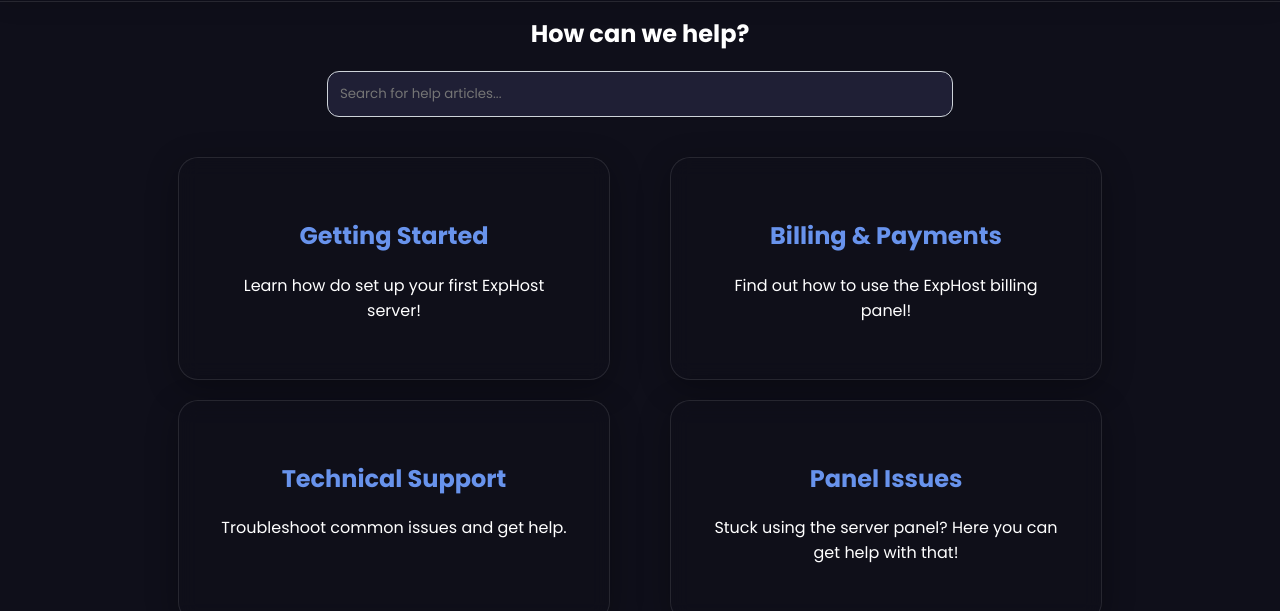
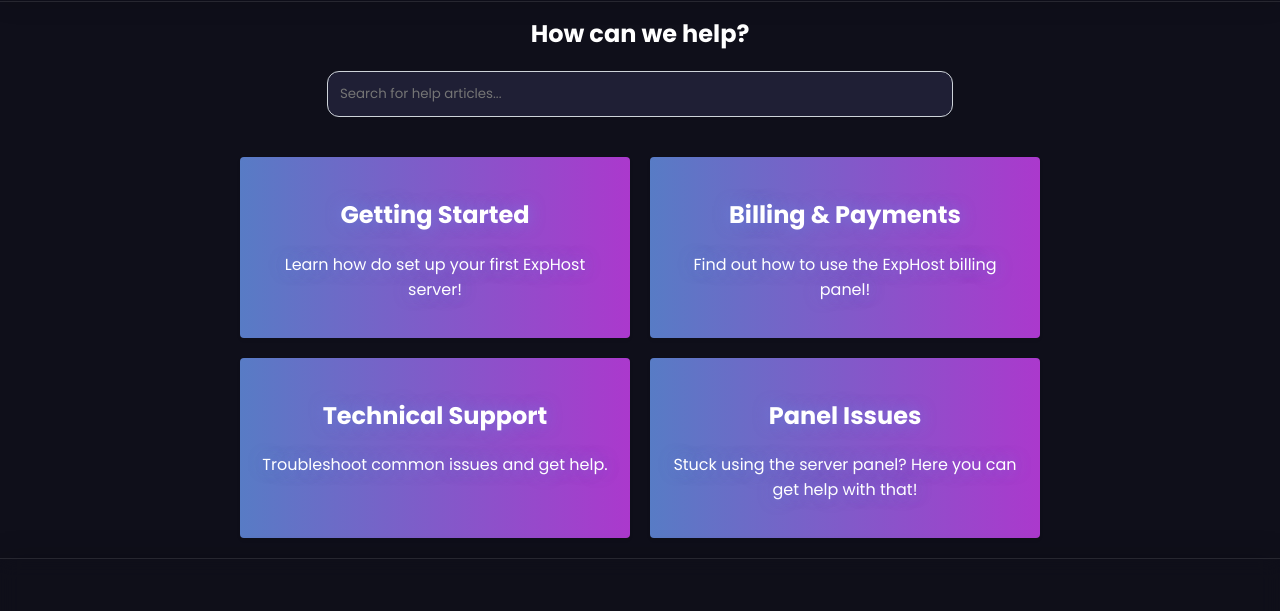
Before and after one commit to exphost-net/ExpHost-Knowledgebase, a plain HTML site: page index.html in a window 1280 px wide. Shown: the part 84-695 px from the top of the page. Drawn offline with Linux system fonts and the light colour scheme.

Commit message:
Revert "sdfg"
This reverts commit c60058d972a43e45ab1be2dc877b64e5b0d603b0.

```diff
--- a/main.css
+++ b/main.css
@@ -203,31 +203,20 @@ main {
   /*Removesunderline*/color: inherit;
   /*Keepstextcolorconsistent*/background: white;
   padding: 20px;
+  text-shadow: 0 0 15px rgba(104, 147, 236, 0.5);
+  background: linear-gradient(to right, rgba(104, 148, 236, 0.815), rgba(206, 66, 245, 0.815));
+  border-radius: 4px;
   width: 100%;
   max-width: 350px;
   box-shadow: 0 2px 4px rgba(0, 0, 0, 0.05);
   transition: transform 0.3s, background 0.5s ease-in-out;
   cursor: pointer;
   text-align: center;
-  position: relative;
-  z-index: 1;
-  background-color: var(--glass-background);
-  padding: 40px;
-  border-radius: 20px;
-  backdrop-filter: blur(var(--glass-blur));
-  -webkit-backdrop-filter: blur(var(--glass-blur));
-  border: 1px solid var(--glass-border);
-  box-shadow: var(--glass-shadow);
-  margin: 0 20px;
-}
-
-.category h2{
-  color: var(--primary-color);
 }
 
 .category:hover {
-  transform: translateY(-3px);
-  border: 1px solid var(--primary-color);
+  transform: translateY(-5px);
+  background: linear-gradient(to right, var(--primary-color), var(--secondary-color));
 }
 
 
@@ -384,6 +373,7 @@ footer p {
     margin-bottom: 2rem;
     animation: fadeInUp 1s ease;
     text-shadow: 0 0 15px rgba(104, 147, 236, 0.5);
+    background: linear-gradient(to right, var(--primary-color), var(--secondary-color));
     -webkit-background-clip: text;
     background-clip: text;
     color: transparent;
```
